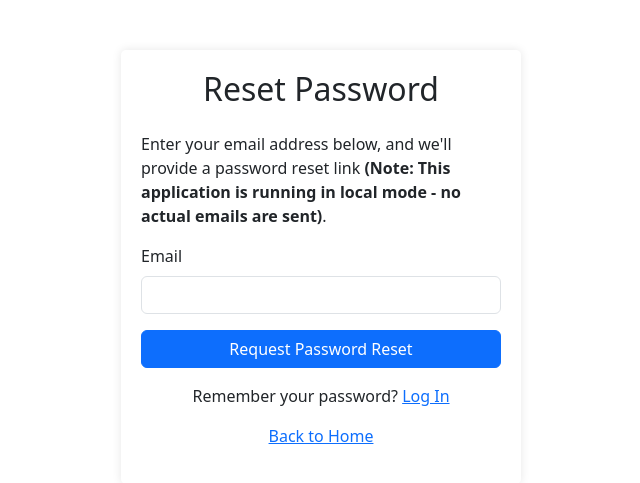
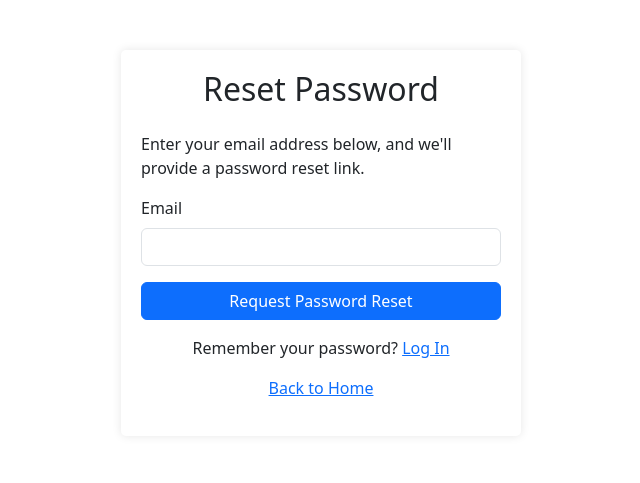
Before and after one commit to gaviral/fastapi-stock-gainers, a FastAPI app: page /forgot-password in a window 1280 px wide. Shown: the top 483 px of the page, without its empty margins (319-959 px from the left). Run offline with FastAPI, Linux system fonts and the light colour scheme; parts of the project's set-up code (start-up, migrations or seed data) failed here and were passed over.

Commit message:
Remove IS_LOCAL from password reset functionality to ensure consistent behavior across environments

```diff
--- a/main.py
+++ b/main.py
@@ -30,7 +30,6 @@ logging.basicConfig(
 logger = logging.getLogger(__name__)
 
 # Environment variables
-IS_LOCAL = os.getenv("IS_LOCAL", "true").lower() == "true"
 EMAIL_HOST = os.getenv("EMAIL_HOST", "smtp.gmail.com")
 EMAIL_PORT = int(os.getenv("EMAIL_PORT", "587"))
 EMAIL_USER = os.getenv("EMAIL_USER", "")
@@ -275,7 +274,7 @@ async def remove_stock(
 @app.get("/forgot-password", response_class=HTMLResponse)
 async def forgot_password(request: Request):
     """Render the forgot password form."""
-    return templates.TemplateResponse("forgot_password.html", {"request": request, "is_local": IS_LOCAL})
+    return templates.TemplateResponse("forgot_password.html", {"request": request})
 
 @app.post("/forgot-password", response_class=HTMLResponse)
 async def forgot_password_post(
@@ -334,46 +333,22 @@ async def forgot_password_post(
         # Try to send email
         email_sent = await send_email(email, subject, html_content)
 
-        if IS_LOCAL:
-            # In local mode, show the reset link directly
-            return templates.TemplateResponse(
-                "forgot_password.html",
-                {
-                    "request": request,
-                    "success": f"<strong>Local Mode:</strong> No emails are actually sent in local mode. You can reset your password by clicking here: <a href='{reset_link}'>Reset Password</a>",
-                    "is_local": IS_LOCAL
-                }
-            )
-        else:
-            # In production mode, just confirm the email was sent
-            return templates.TemplateResponse(
-                "forgot_password.html",
-                {
-                    "request": request,
-                    "success": "Password reset instructions have been sent to your email. Please check your inbox and follow the instructions to reset your password.",
-                    "is_local": IS_LOCAL
-                }
-            )
-
-    # Always return a success message even if email is not found for security
-    if IS_LOCAL:
         return templates.TemplateResponse(
             "forgot_password.html",
             {
                 "request": request,
-                "success": "<strong>Local Mode:</strong> If an account exists with that email, a reset link would be sent. No actual emails are sent in local mode.",
-                "is_local": IS_LOCAL
+                "success": "If an account exists with that email, password reset instructions have been sent. Please check your inbox."
             }
         )
-    else:
-        return templates.TemplateResponse(
-            "forgot_password.html",
-            {
-                "request": request,
-                "success": "If an account exists with that email, password reset instructions have been sent. Please check your inbox.",
-                "is_local": IS_LOCAL
-            }
-        )
+
+    # Always return a success message even if email is not found for security
+    return templates.TemplateResponse(
+        "forgot_password.html",
+        {
+            "request": request,
+            "success": "If an account exists with that email, password reset instructions have been sent. Please check your inbox."
+        }
+    )
 
 @app.get("/reset-password", response_class=HTMLResponse)
 async def reset_password(
@@ -476,10 +451,12 @@ async def send_email(to_email: str, subject: str, html_content: str) -> bool:
     Send an email with the given parameters.
     Returns True if successful, False otherwise.
     """
-    if IS_LOCAL or not EMAIL_USER or not EMAIL_PASSWORD:
-        # In local mode or without credentials, just log the email
-        logger.info(f"Would send email to {to_email} with subject: {subject}")
+    # Check if email credentials are available
+    if not EMAIL_USER or not EMAIL_PASSWORD:
+        # Log the email instead of sending if credentials are not available
+        logger.info(f"Email credentials not configured. Would send email to {to_email} with subject: {subject}")
         logger.info(f"Email content: {html_content}")
+        logger.info(f"To enable email sending, configure EMAIL_USER and EMAIL_PASSWORD environment variables.")
         return False
 
     try:
--- a/templates/forgot_password.html
+++ b/templates/forgot_password.html
@@ -49,7 +49,7 @@
             </div>
             {% endif %}
 
-            <p class="mb-3">Enter your email address below, and we'll provide a password reset link{% if is_local %} <strong>(Note: This application is running in local mode - no actual emails are sent)</strong>{% endif %}.</p>
+            <p class="mb-3">Enter your email address below, and we'll provide a password reset link.</p>
 
             <form id="resetForm" action="/forgot-password" method="post">
                 <div class="mb-3">
```
Also changed, not shown: README.md.
